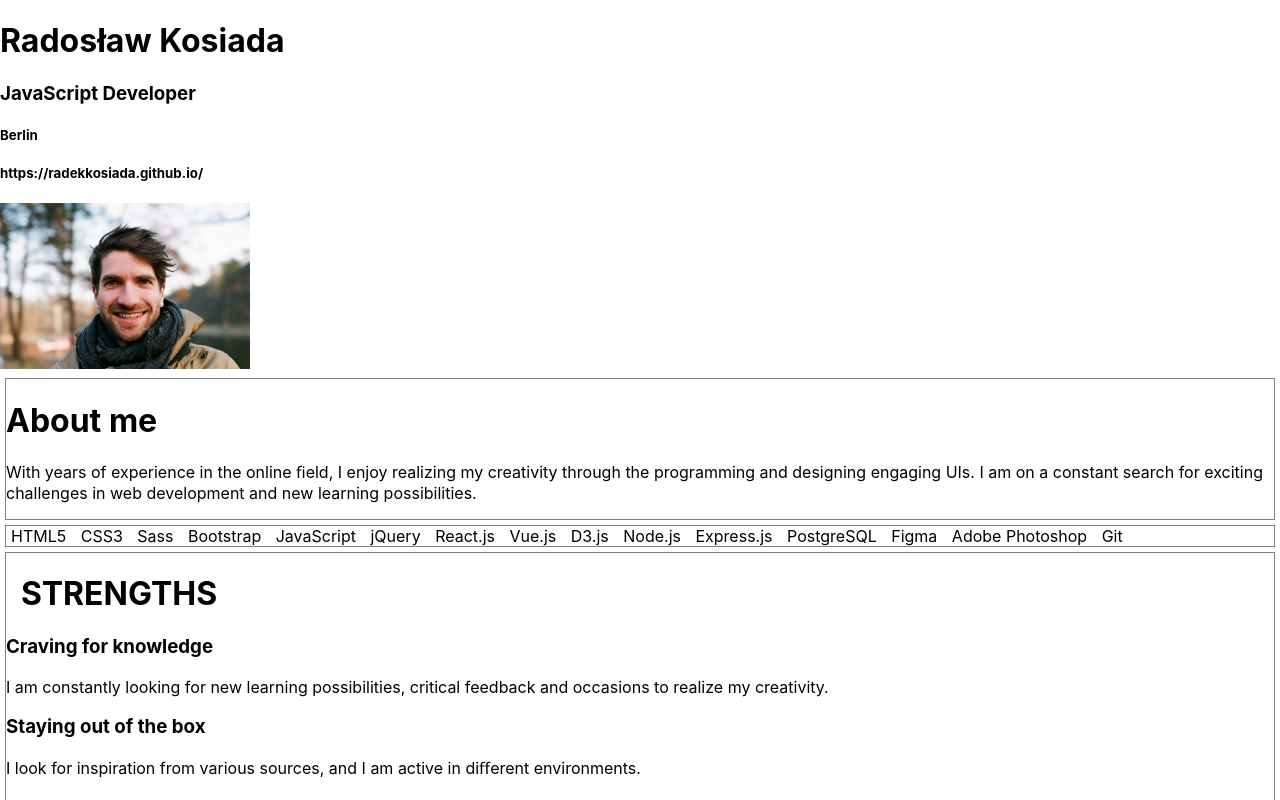
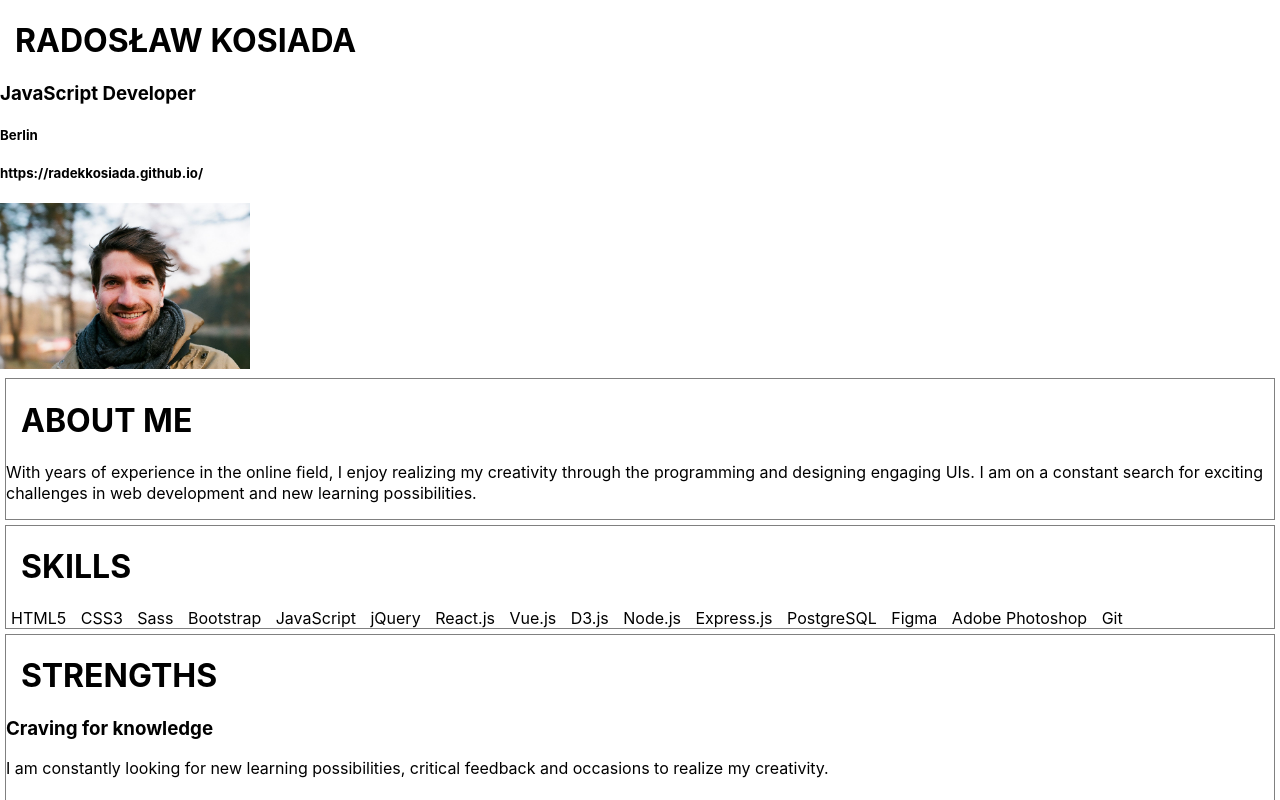
Before and after one commit to RadekKosiada/cv-project, a React (Create React App) app: page / in a window 1280 px wide. Shown: the top 800 px of the page. Built offline with nearby package versions, Linux system fonts and the light colour scheme.

Commit message:
Adjust headers to uppercase

```diff
--- a/src/App.css
+++ b/src/App.css
@@ -15,8 +15,11 @@
   margin: 0;
 }
 
+.header-name,
 .experience-header,
-.strengths-header {
+.strengths-header,
+.skills-header,
+.about-header {
   text-transform: uppercase;
   padding-left: 15px;
 }
--- a/src/components/About.js
+++ b/src/components/About.js
@@ -5,7 +5,7 @@ import { expression } from '@babel/template';
 function About() {
   return (
     <div className="about-unit">
-      <h1>About me</h1>
+      <h1 className="about-header">About me</h1>
       <p>With years of experience in the online ﬁeld, I enjoy realizing my creativity through the programming and designing engaging UIs. I am on a constant search for exciting challenges in web development and new learning possibilities.</p>
     </div>
   )
--- a/src/components/Skills.js
+++ b/src/components/Skills.js
@@ -17,6 +17,7 @@ function Skills(props) {
 
   return (
     <div className="skills-unit">
+      <h1 className="skills-header">Skills</h1>
       {allTools.map((tool, key) => {
         return ( <span className="skill" key={key}>{tool} </span>)
       })}
```
